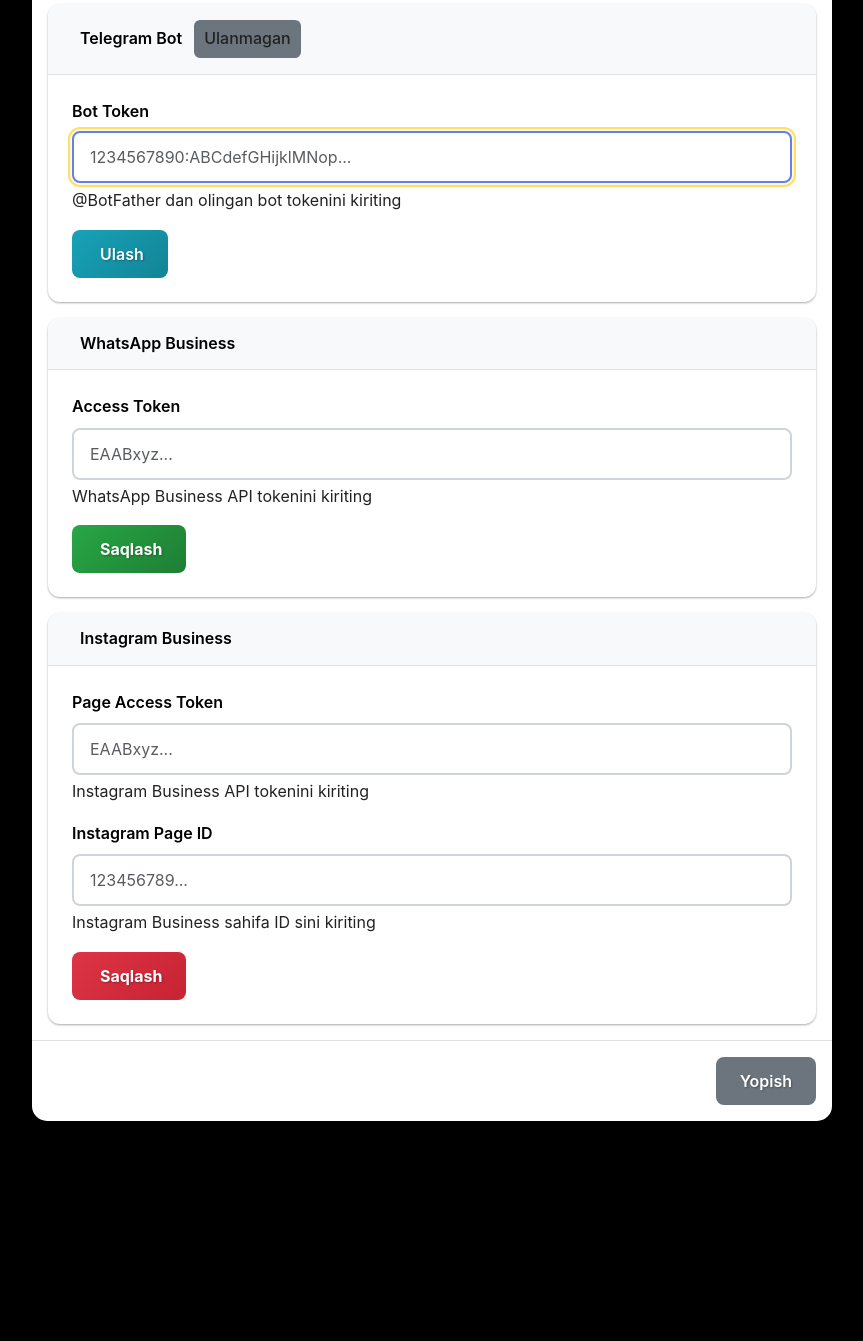
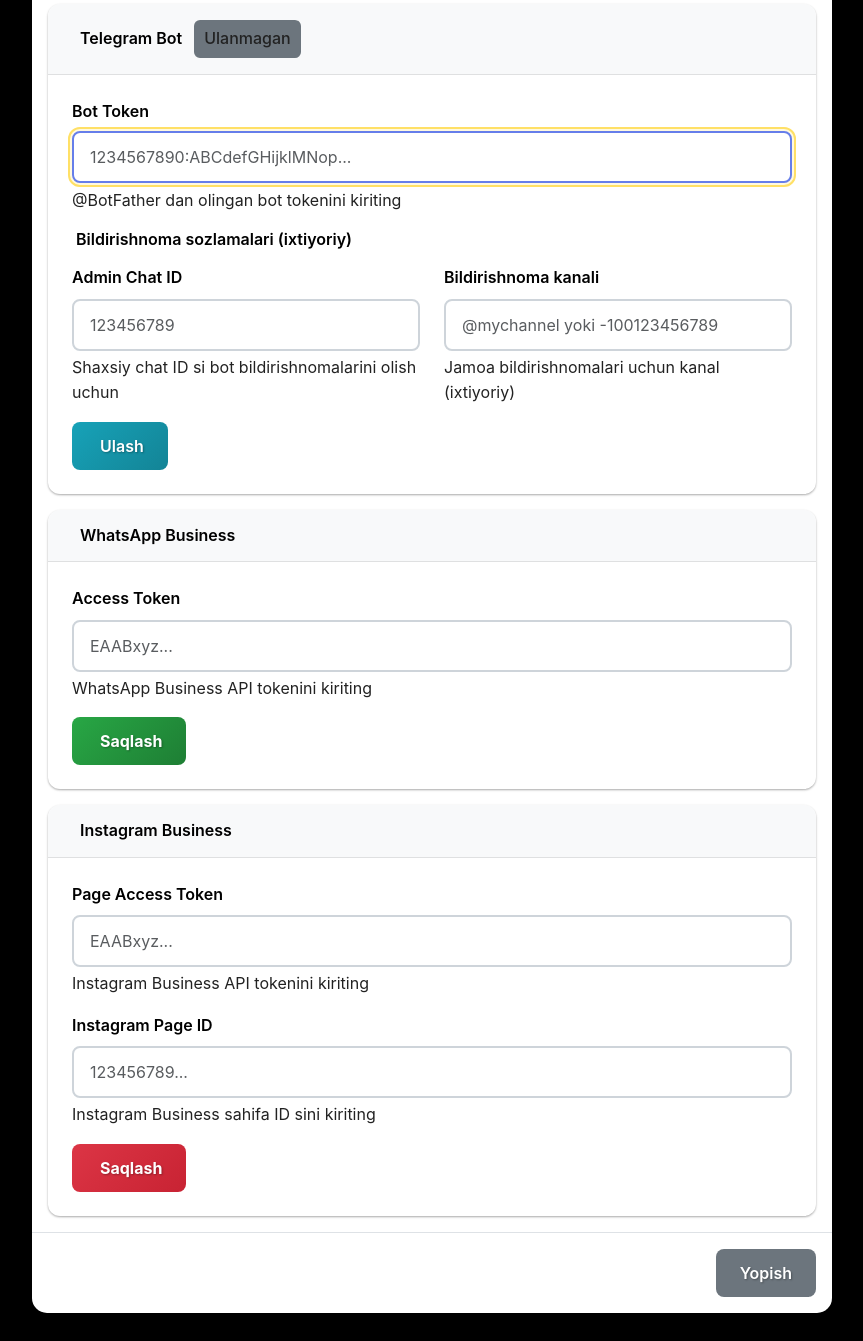
Before and after one commit to akramjon10000/ChatbotBuilder, a Python web app: template templates/bot/detail.html in a window 1280 px wide, after a click on "Platformalar". Shown: the part 202-1543 px from the top of the page, without its empty margins (208-1071 px from the left). Run offline with Jinja, Linux system fonts and the light colour scheme; the template is opened without the code that fills it, so the values that code supplies are empty.

Commit message:
Add ability to configure notifications for chatbot interactions
Adds optional fields to configure Telegram notification settings, including Admin Chat ID and Notification Channel, to the bot detail page and setup forms.

Replit-Commit-Author: Agent
Replit-Commit-Session-Id: 84214bbe-f469-44a4-b82e-c1fd74a7d538
Replit-Commit-Checkpoint-Type: intermediate_checkpoint
Replit-Commit-Screenshot-Url: https://storage.googleapis.com/screenshot-production-us-central1/b810507e-d0ca-41f2-847c-f77f567690b4/84214bbe-f469-44a4-b82e-c1fd74a7d538/oKRwE9F

```diff
--- a/templates/bot/detail.html
+++ b/templates/bot/detail.html
@@ -448,6 +448,40 @@
                                     <br><small class="text-muted">Webhook: {{ bot.telegram_webhook_url }}</small>
                                 {% endif %}
                             </div>
+
+                            <!-- Notification Settings -->
+                            <h6 class="mb-3"><i class="fas fa-bell me-1"></i>Bildirishnoma sozlamalari</h6>
+                            <form method="POST" action="{{ url_for('bot_detail', bot_id=bot.id) }}">
+                                <input type="hidden" name="platform" value="telegram_notifications">
+                                <div class="row">
+                                    <div class="col-md-6">
+                                        <div class="mb-3">
+                                            <label for="adminChatId" class="form-label">Admin Chat ID</label>
+                                            <input type="text" class="form-control" id="adminChatId" name="admin_chat_id"
+                                                   value="{{ bot.admin_chat_id or '' }}" placeholder="123456789">
+                                            <div class="form-text">
+                                                Shaxsiy chat ID si bot bildirishnomalarini olish uchun
+                                            </div>
+                                        </div>
+                                    </div>
+                                    <div class="col-md-6">
+                                        <div class="mb-3">
+                                            <label for="notificationChannel" class="form-label">Bildirishnoma kanali</label>
+                                            <input type="text" class="form-control" id="notificationChannel" name="notification_channel"
+                                                   value="{{ bot.notification_channel or '' }}" placeholder="@mychannel yoki -100123456789">
+                                            <div class="form-text">
+                                                Jamoa bildirishnomalari uchun kanal (ixtiyoriy)
+                                            </div>
+                                        </div>
+                                    </div>
+                                </div>
+                                <button type="submit" class="btn btn-primary btn-sm me-2">
+                                    <i class="fas fa-save me-1"></i>Konfiguratsiyani yangilash
+                                </button>
+                            </form>
+
+                            <hr class="my-3">
+
                             <form method="POST" action="{{ url_for('disconnect_telegram', bot_id=bot.id) }}">
                                 <button type="submit" class="btn btn-outline-danger btn-sm"
                                         onclick="return confirm('Telegram botni uzishni xohlaysizmi?')">
@@ -464,6 +498,31 @@
                                         @BotFather dan olingan bot tokenini kiriting
                                     </div>
                                 </div>
+
+                                <h6 class="mb-3"><i class="fas fa-bell me-1"></i>Bildirishnoma sozlamalari (ixtiyoriy)</h6>
+                                <div class="row">
+                                    <div class="col-md-6">
+                                        <div class="mb-3">
+                                            <label for="adminChatIdSetup" class="form-label">Admin Chat ID</label>
+                                            <input type="text" class="form-control" id="adminChatIdSetup" name="admin_chat_id"
+                                                   placeholder="123456789">
+                                            <div class="form-text">
+                                                Shaxsiy chat ID si bot bildirishnomalarini olish uchun
+                                            </div>
+                                        </div>
+                                    </div>
+                                    <div class="col-md-6">
+                                        <div class="mb-3">
+                                            <label for="notificationChannelSetup" class="form-label">Bildirishnoma kanali</label>
+                                            <input type="text" class="form-control" id="notificationChannelSetup" name="notification_channel"
+                                                   placeholder="@mychannel yoki -100123456789">
+                                            <div class="form-text">
+                                                Jamoa bildirishnomalari uchun kanal (ixtiyoriy)
+                                            </div>
+                                        </div>
+                                    </div>
+                                </div>
+
                                 <button type="submit" class="btn btn-info btn-sm">
                                     <i class="fas fa-plug me-1"></i>Ulash
                                 </button>
```
